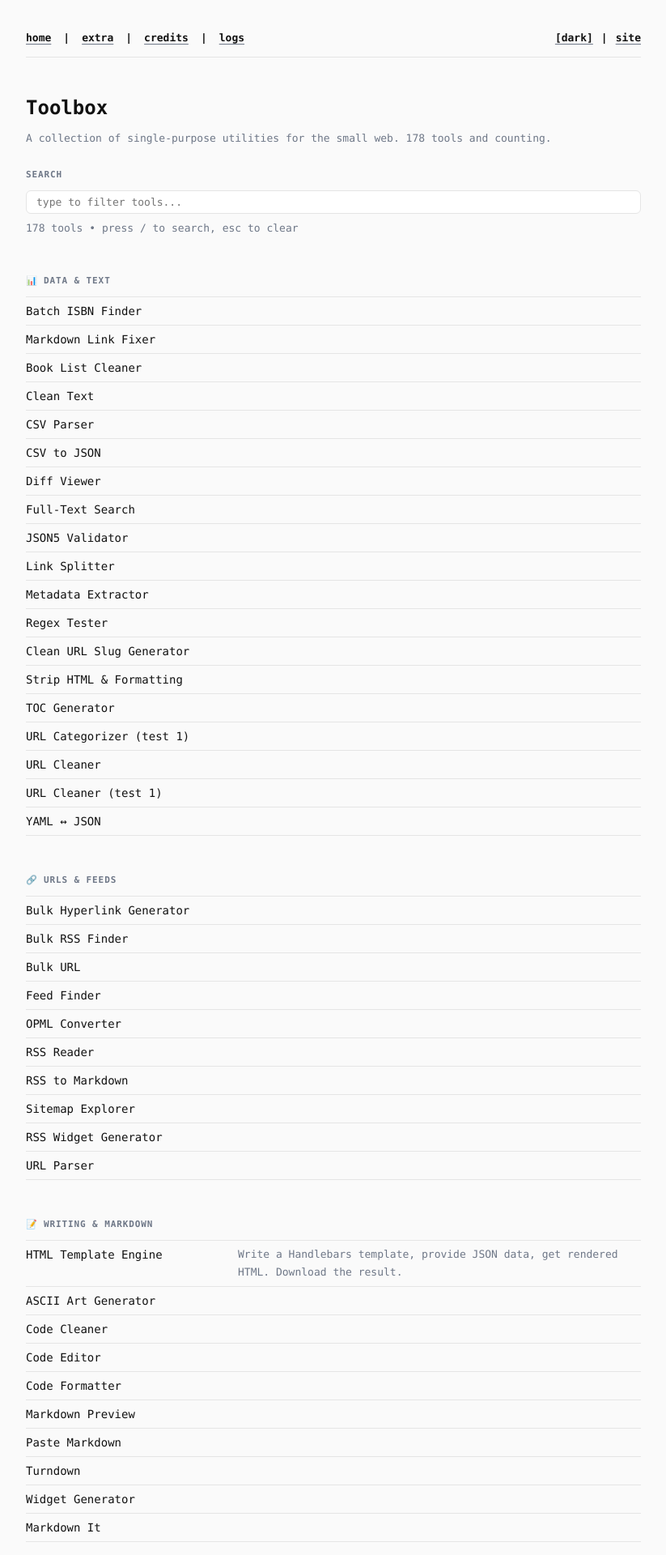
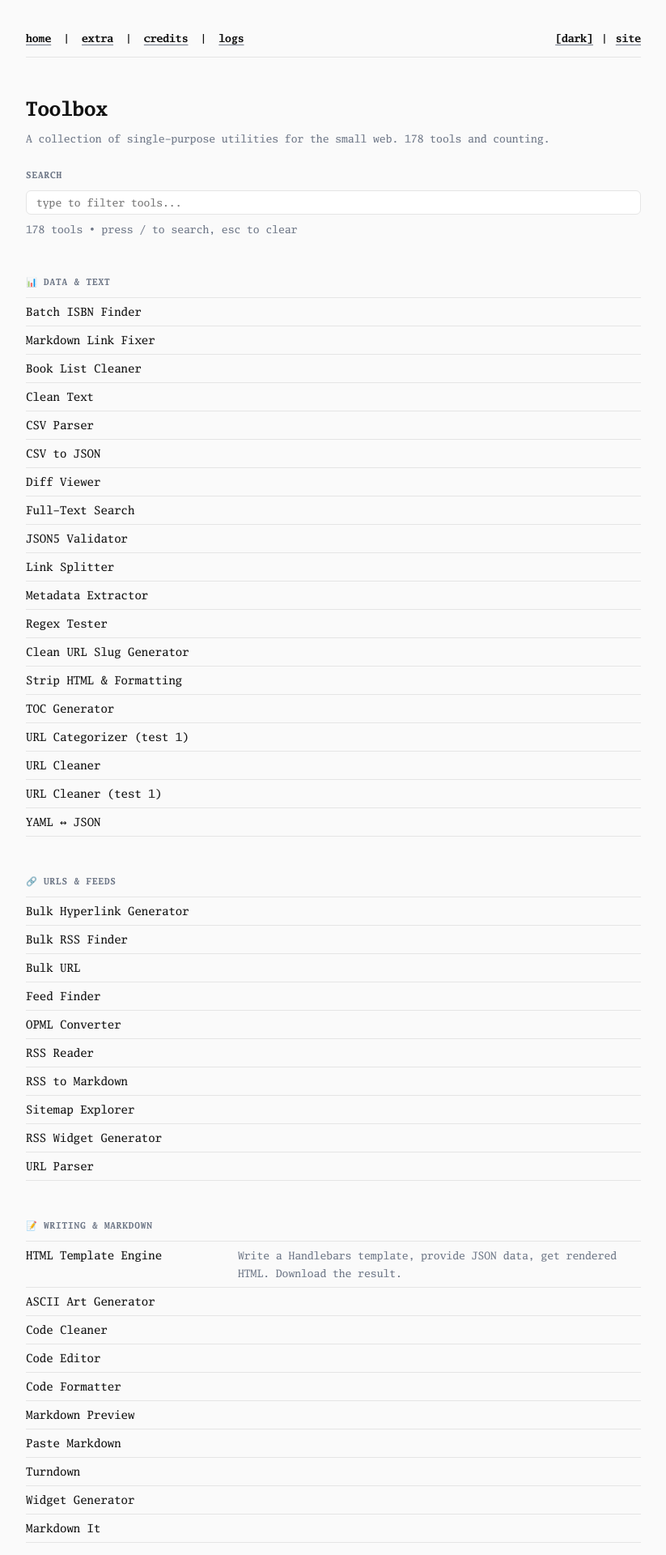
Before and after one commit to jubilancy/tools, a Jekyll site: the page built from index.html, in a window 1280 px wide. Shown: the top 1920 px of the page at 81% size, without its empty margins (228-1051 px from the left). Built offline with Jekyll 4.4.1, drawn with Linux system fonts in a browser that asks for light colours.

Commit message:
Self-host Luxi Mono and fix select/column width regressions
Co-Authored-By: Claude Sonnet 5.5 <noreply@anthropic.com>
Claude-Session: https://claude.ai/code/session_01A5ZT8NLdUdmR3hzSAVEc4J

```diff
--- a/global.css
+++ b/global.css
@@ -1,5 +1,11 @@
 /* Glosse "mono garden" theme: quiet, flat, monospaced, thin borders.
    Variable names are kept stable because many tool pages reference them. */
+
+/* Luxi Mono, self-hosted (license: assets/fonts/LICENSE.txt) */
+@font-face { font-family: "Luxi Mono"; font-style: normal; font-weight: 400; font-display: swap; src: url("assets/fonts/luximr.ttf") format("truetype"); }
+@font-face { font-family: "Luxi Mono"; font-style: italic; font-weight: 400; font-display: swap; src: url("assets/fonts/luximri.ttf") format("truetype"); }
+@font-face { font-family: "Luxi Mono"; font-style: normal; font-weight: 600 700; font-display: swap; src: url("assets/fonts/luximb.ttf") format("truetype"); }
+@font-face { font-family: "Luxi Mono"; font-style: italic; font-weight: 600 700; font-display: swap; src: url("assets/fonts/luximbi.ttf") format("truetype"); }
 
 /* 1. TOKENS */
 :root {
@@ -42,11 +48,11 @@ html[data-theme='dark'] {
   }
 }
 
-/* 2. LAYOUT: single narrow column, airy margins */
+/* 2. LAYOUT: centered column, airy margins */
 html {
   font-family: var(--font);
   font-size: 14px;
-  max-width: 760px;
+  max-width: 900px; /* tools need room; the homepage narrows itself */
   margin: 0 auto;
   padding: 0 24px;
   overflow-y: scroll;
@@ -138,7 +144,7 @@ code, pre, kbd, samp { font-family: var(--font); font-size: 13px; line-height: 2
 }
 
 /* 6. CONTROLS: compact, transparent, thin neutral border */
-textarea, input, select {
+textarea, input {
   width: 100%;
   background: var(--surface);
   color: var(--text);
@@ -148,6 +154,16 @@ textarea, input, select {
   font-size: 13px;
   padding: 6px 12px;
   box-sizing: border-box;
+}
+
+select {
+  background: var(--surface);
+  color: var(--text);
+  border: 1px solid var(--border);
+  border-radius: var(--radius);
+  font-family: var(--font);
+  font-size: 13px;
+  padding: 6px 12px;
 }
 
 input[type='checkbox'], input[type='radio'] { width: auto; padding: 0; }
--- a/index.html
+++ b/index.html
@@ -5,6 +5,7 @@ title: toolbox
 {%- assign new_tools = site.tools -%}
 {%- assign total = new_tools.size | plus: site.data.legacy.size -%}
 <style>
+  html { max-width: 760px; }
   .search-box { display: flex; flex-direction: column; gap: 8px; margin: 24px 0 0; }
   .search-label { font-size: 11px; font-weight: 600; letter-spacing: 0.08em; text-transform: uppercase; color: var(--puny); }
   .search-hidden { display: none !important; }
```
Also changed, not shown: assets/fonts/LICENSE.txt (added), assets/fonts/luximb.ttf (added), assets/fonts/luximbi.ttf (added), assets/fonts/luximr.ttf (added), assets/fonts/luximri.ttf (added).
